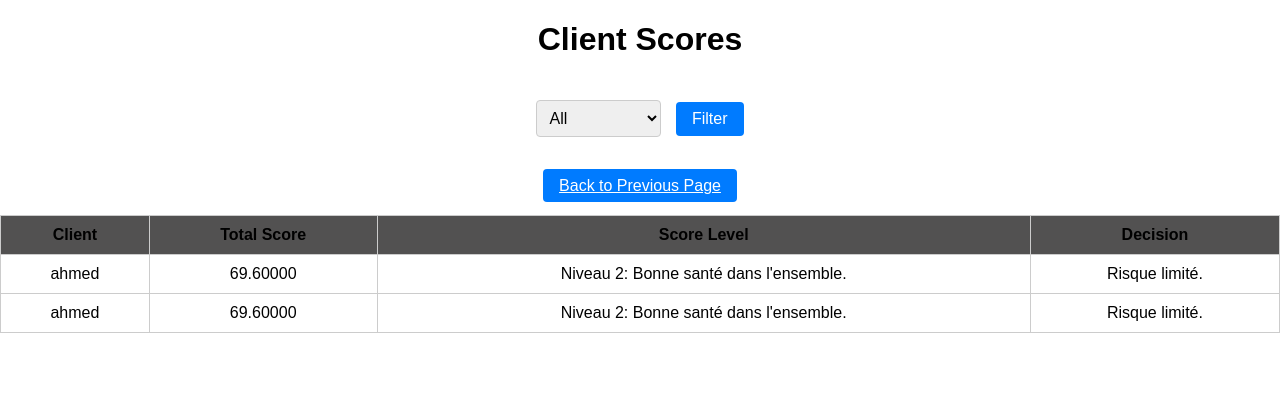
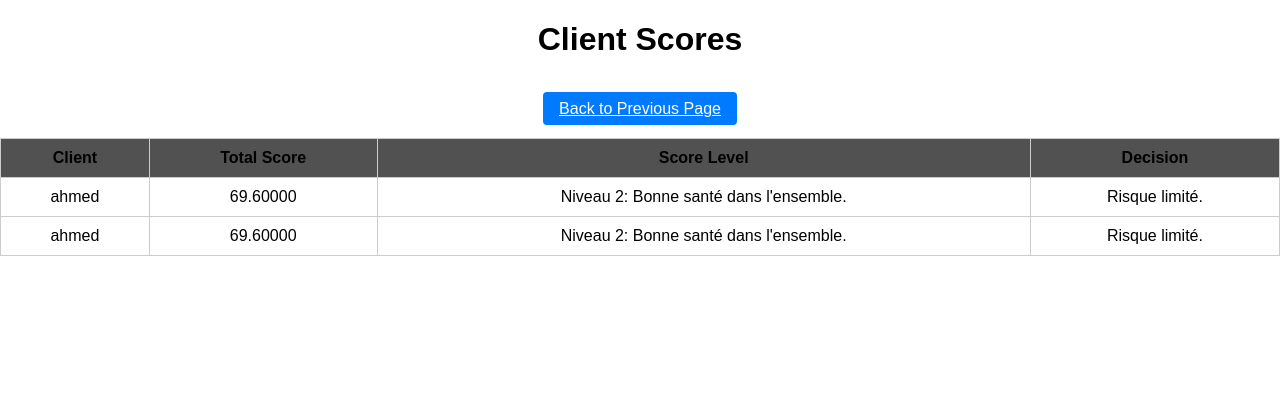
Before and after one commit to MrAhmedElmoez69/Topnet-B2C-Stage-, a Django app: page /user/client_scores/3/ in a window 1280 px wide. Shown: the part 88-508 px from the top of the page. Run offline with Django 4.2, Linux system fonts and the light colour scheme; data comes from the database, SQL or seed files in the repository; some libraries are stand-ins or nearby versions.

Commit message:
fix minor things
Co-Authored-By: Nacib Mariem <67750731+Nacib1999@users.noreply.github.com>

```diff
--- a/top/client/views.py
+++ b/top/client/views.py
@@ -153,18 +153,8 @@ def client_scores(request, client_id):
 
     axes_with_clients = Axes.objects.select_related('client').filter(client_id=client_id).exclude(client__is_superuser=True)
 
-    if search_query:
-        axes_with_clients = axes_with_clients.filter(client__username__icontains=search_query)
 
-    if filter_option == 'today':
-        axes_with_clients = axes_with_clients.filter(client__date_joined__date=timezone.now().date())
-    elif filter_option == 'past7days':
-        past_week = timezone.now() - timezone.timedelta(days=7)
-        axes_with_clients = axes_with_clients.filter(client__date_joined__gte=past_week)
-    elif filter_option == 'thismonth':
-        axes_with_clients = axes_with_clients.filter(client__date_joined__year=timezone.now().year, client__date_joined__month=timezone.now().month)
-    elif filter_option == 'thisyear':
-        axes_with_clients = axes_with_clients.filter(client__date_joined__year=timezone.now().year)
+
 
     paginator = Paginator(axes_with_clients, 2)  # Change the number of items per page as needed
 
@@ -234,7 +224,7 @@ def generate_excel(request):
 
     axes_with_clients = Axes.objects.select_related('client').exclude(client__is_superuser=True)
 
-    clients_with_scores = process_client_scores(axes_with_clients)
+    Clients_with_Scores = process_client_scores(axes_with_clients)
 
     workbook = Workbook()
     worksheet = workbook.active
@@ -243,7 +233,7 @@ def generate_excel(request):
     headers = ['Client Name', 'Anciennete', 'Nombre Suspension', 'Montant en Cours', 'Categorie Client', 'Engagement Contractuel', 'Offre', 'Debit', 'Delai Moyen Paiement', 'Incident de Paiement', 'Contentieux', 'Delai Moyen Paiement Score', 'Incident de Paiement Score', 'Contentieux Score', 'Nombre Reclamations', 'Delai Traitement', 'Valeur Commerciale Score', 'Engagement Topnet Score', 'Engagement Client Score', 'Comportement Client Score', 'Score Total', 'Score Level', 'Decision']
     worksheet.append(headers)
 
-    for client_score in clients_with_scores:
+    for client_score in Clients_with_Scores:
         client = client_score['client']
 
         engagement_clients = EngagementClient.objects.filter(client=client)
@@ -291,6 +281,46 @@ def generate_excel(request):
 
     return response
 
+def process_client_Scoress(axes):
+    Clients_with_Scores = {}
+
+    for axis in axes:
+        valeur_commerciale_score = axis.valeur_commerciale.calculate_total_score()
+        engagement_topnet_score = axis.engagement_topnet.calculate_total_score()
+        engagement_client_score = axis.engagement_client.calculate_total_score()
+        comportement_client_score = axis.comportement_client.calculate_total_score()
+
+        total_weight = (
+            axis.valeur_commerciale_weight +
+            axis.engagement_topnet_weight +
+            axis.engagement_client_weight +
+            axis.comportement_client_weight
+        )
+
+        total_score = (
+            valeur_commerciale_score
+            + engagement_topnet_score
+            + engagement_client_score
+            + comportement_client_score
+        )
+        score_level = get_score_level(total_score)
+        decision = get_decision(total_score)
+
+        client_with_score = {
+            'client': axis.client,
+            'valeur_commerciale_score': valeur_commerciale_score,
+            'axes_weight': axis.axes_weight,  # Include the entire AxesWeight object
+            'engagement_topnet_score': engagement_topnet_score,
+            'engagement_client_score': engagement_client_score,
+            'comportement_client_score': comportement_client_score,
+            'total_score': total_score,
+            'score_level': score_level,
+            'decision': decision,
+        }
+
+        Clients_with_Scores[axis.id] = client_with_score  # Store by axis ID
+
+    return Clients_with_Scores
 # --------------------------------View All Scores --------------------------------
 
 def process_client_scores(axes):
--- a/top/score_app/templates/client/client_scores.html
+++ b/top/score_app/templates/client/client_scores.html
@@ -192,18 +192,7 @@
 <h1> Client Scores </h1>
 
 
-<div class="filter-container">
-    <form method="get" action="">
-        <select name="filter">
-            <option value="all" {% if filter_option == 'all' %}selected{% endif %}>All</option>
-            <option value="today" {% if filter_option == 'today' %}selected{% endif %}>Today</option>
-            <option value="past7days" {% if filter_option == 'past7days' %}selected{% endif %}>Past 7 Days</option>
-            <option value="thismonth" {% if filter_option == 'thismonth' %}selected{% endif %}>This Month</option>
-            <option value="thisyear" {% if filter_option == 'thisyear' %}selected{% endif %}>This Year</option>
-        </select>
-        <button type="submit">Filter</button>
-    </form>
-</div>
+
 
 <div class="back-button-container">
     <a href="/user/view_axes/" class="back-button">Back to Previous Page</a>
--- a/top/score_app/templates/client/view_axes.html
+++ b/top/score_app/templates/client/view_axes.html
@@ -210,6 +210,7 @@
     </form>
 
 
+
 <div class="search-container">
     <form method="get" action="">
         <input type="text" name="search" value="{{ search_query }}" placeholder="Search by username">
```
